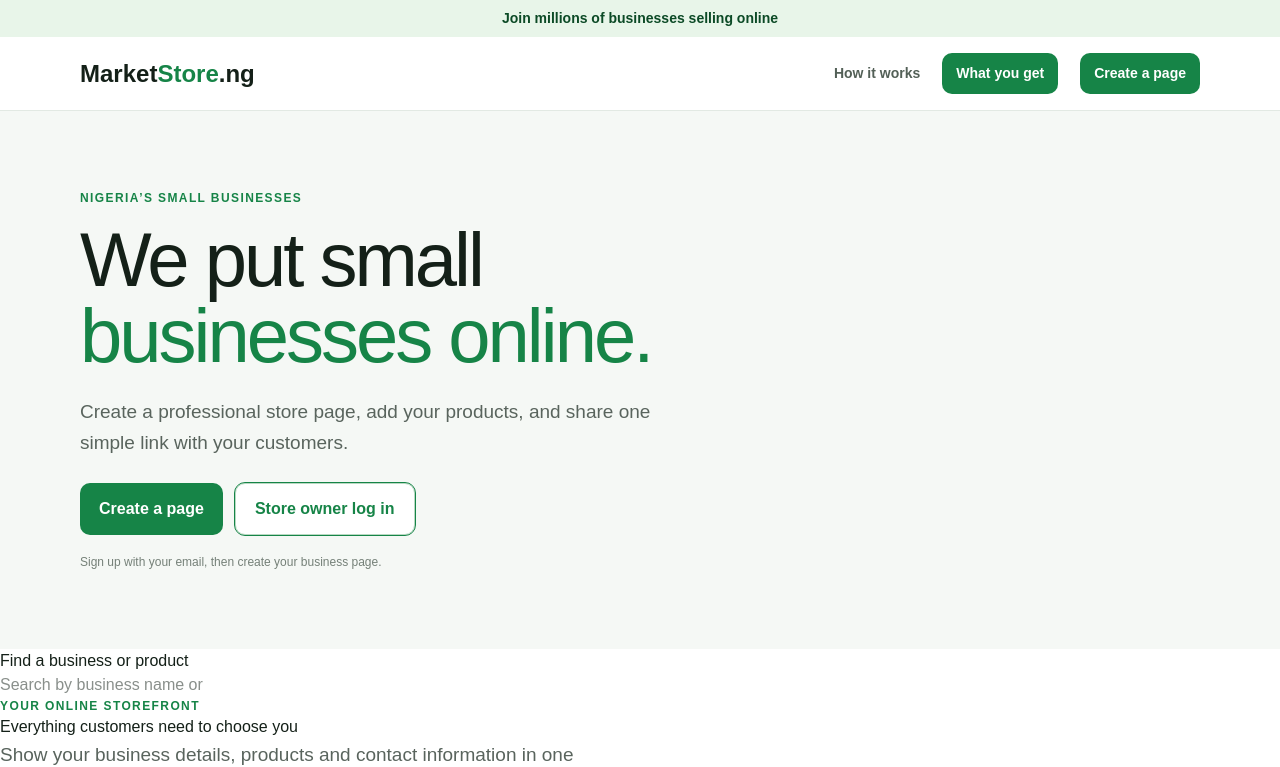
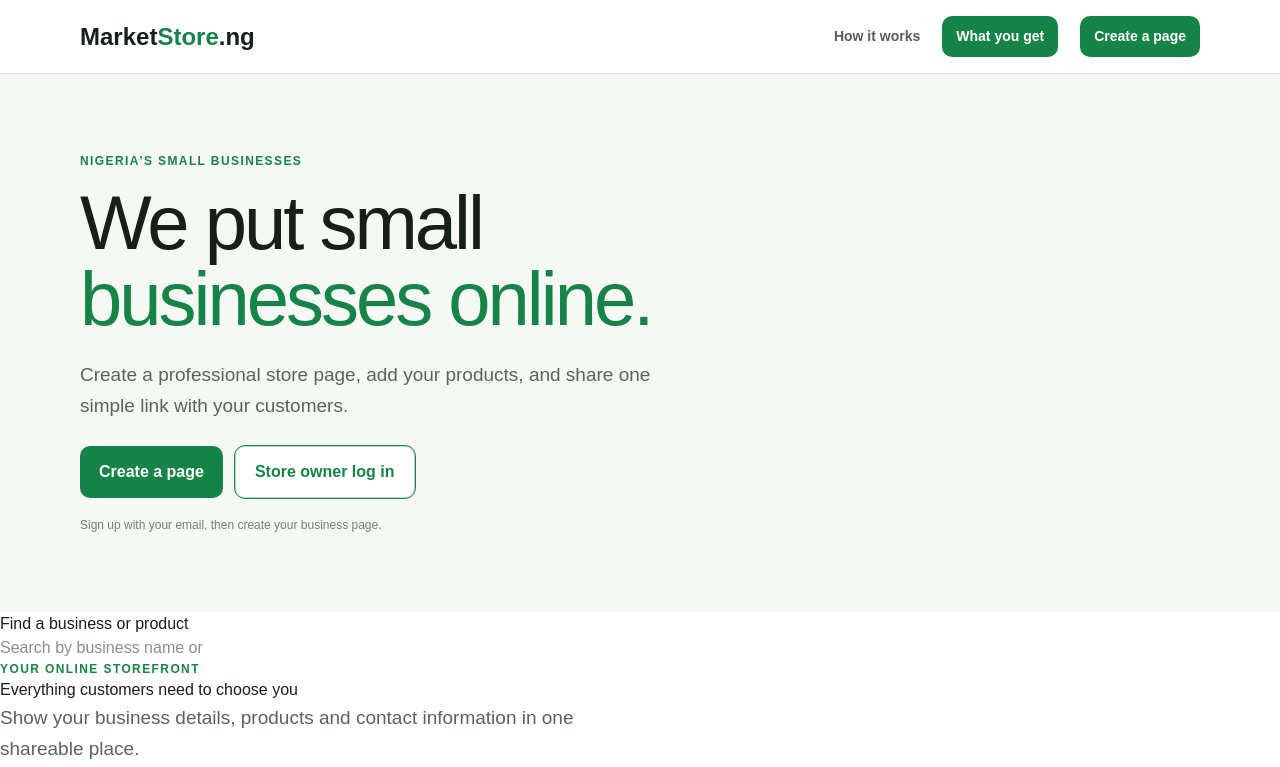
Before and after one commit to senigeorge72/MarketStoreNG, a Next.js app: page / in a window 1280 px wide. Shown: the top 767 px of the page. Built offline with nearby package versions, Linux system fonts and the light colour scheme.

Commit message:
Update page.tsx
Restore original page layout without top banner

```diff
--- a/src/app/page.tsx
+++ b/src/app/page.tsx
@@ -3,10 +3,6 @@ import Link from "next/link";
 export default function Home() {
   return (
     <main>
-      <div style={{ backgroundColor: "#e8f5e9", color: "#0c4a26", padding: "8px 0", fontSize: "14px", fontWeight: "600", textAlign: "center" }}>
-        <span>Join millions of businesses selling online</span>
-      </div>
-
       <header className="topbar">
         <Link className="brand" href="/">Market<span>Store</span>.ng</Link>
         <nav className="nav-links">
```
